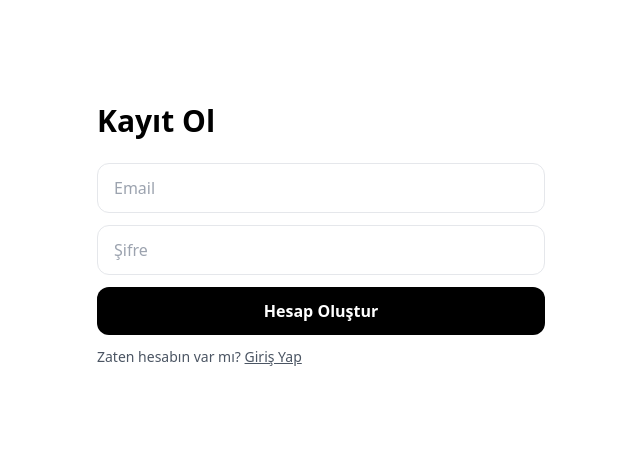
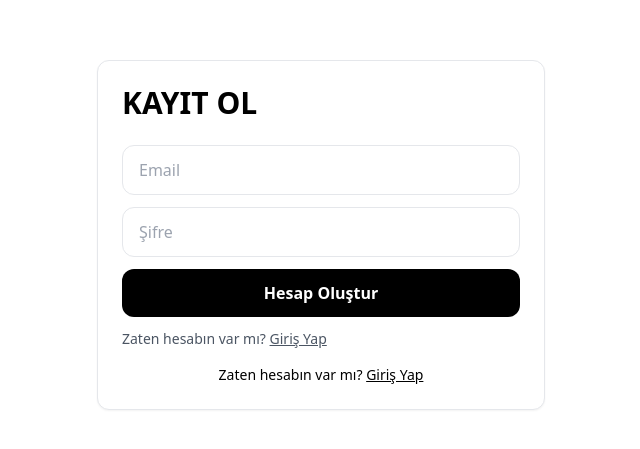
Before and after one commit to Bugsbuny24/tradepi, a Next.js app: page /auth/register in a window 1280 px wide. Shown: the part 165-614 px from the top of the page, without its empty margins (319-959 px from the left). Built offline with nearby package versions, Linux system fonts and the light colour scheme; no server answers.

Commit message:
Update page.tsx

```diff
--- a/app/auth/register/page.tsx
+++ b/app/auth/register/page.tsx
@@ -1,12 +1,20 @@
+// app/auth/register/page.tsx
+import Link from "next/link";
 import RegisterForm from "./register-form";
 
 export default function RegisterPage() {
   return (
-    <main className="min-h-screen flex items-center justify-center p-6">
-      <div className="w-full max-w-md">
-        <h1 className="text-3xl font-black mb-6">Kayıt Ol</h1>
+    <div className="min-h-screen flex items-center justify-center p-6">
+      <div className="w-full max-w-md rounded-xl border bg-white p-6 shadow-sm">
+        <h1 className="text-3xl font-bold mb-6">KAYIT OL</h1>
         <RegisterForm />
+        <div className="mt-4 text-sm text-center">
+          Zaten hesabın var mı?{" "}
+          <Link className="underline" href="/auth/login">
+            Giriş Yap
+          </Link>
+        </div>
       </div>
-    </main>
+    </div>
   );
 }
```
